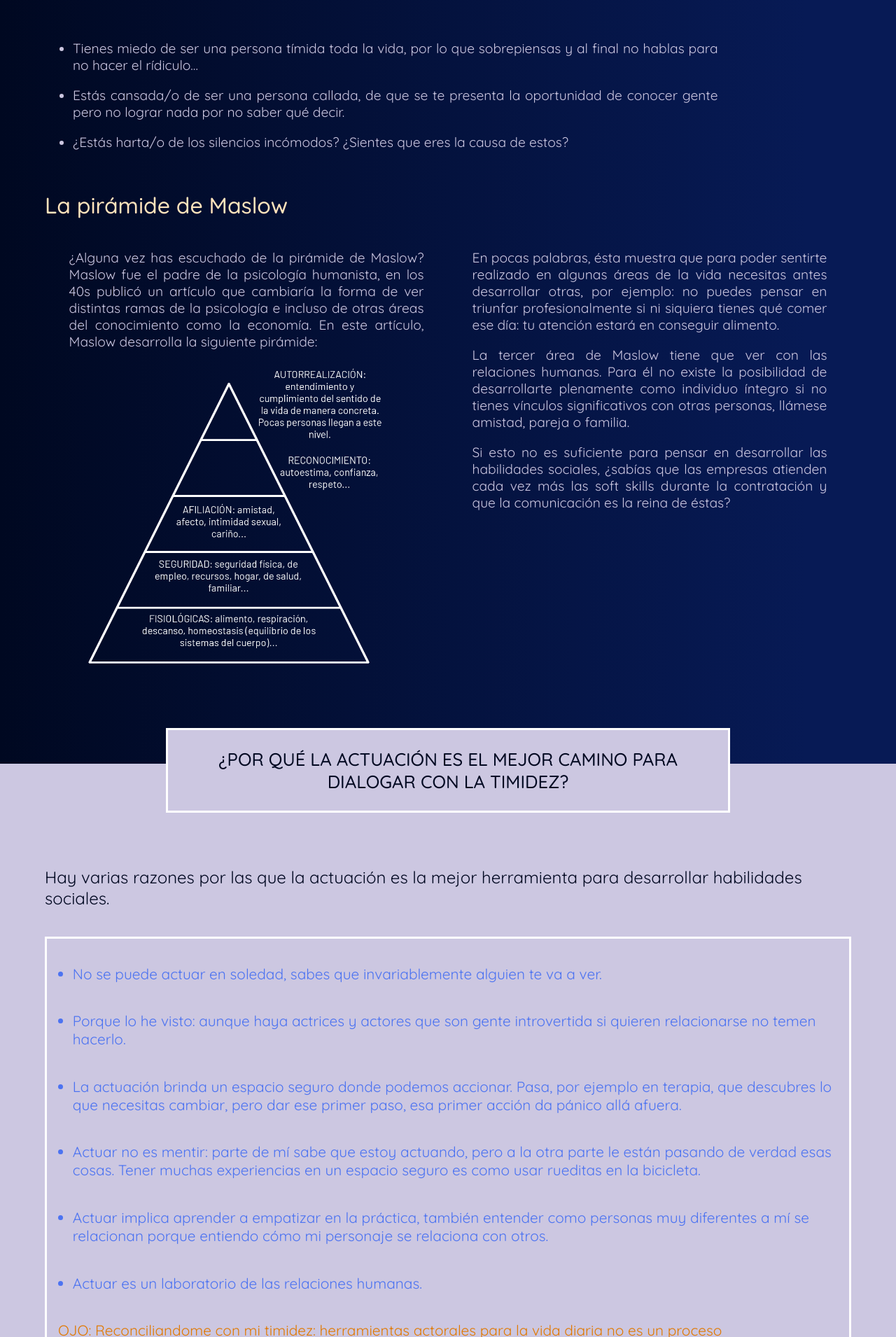
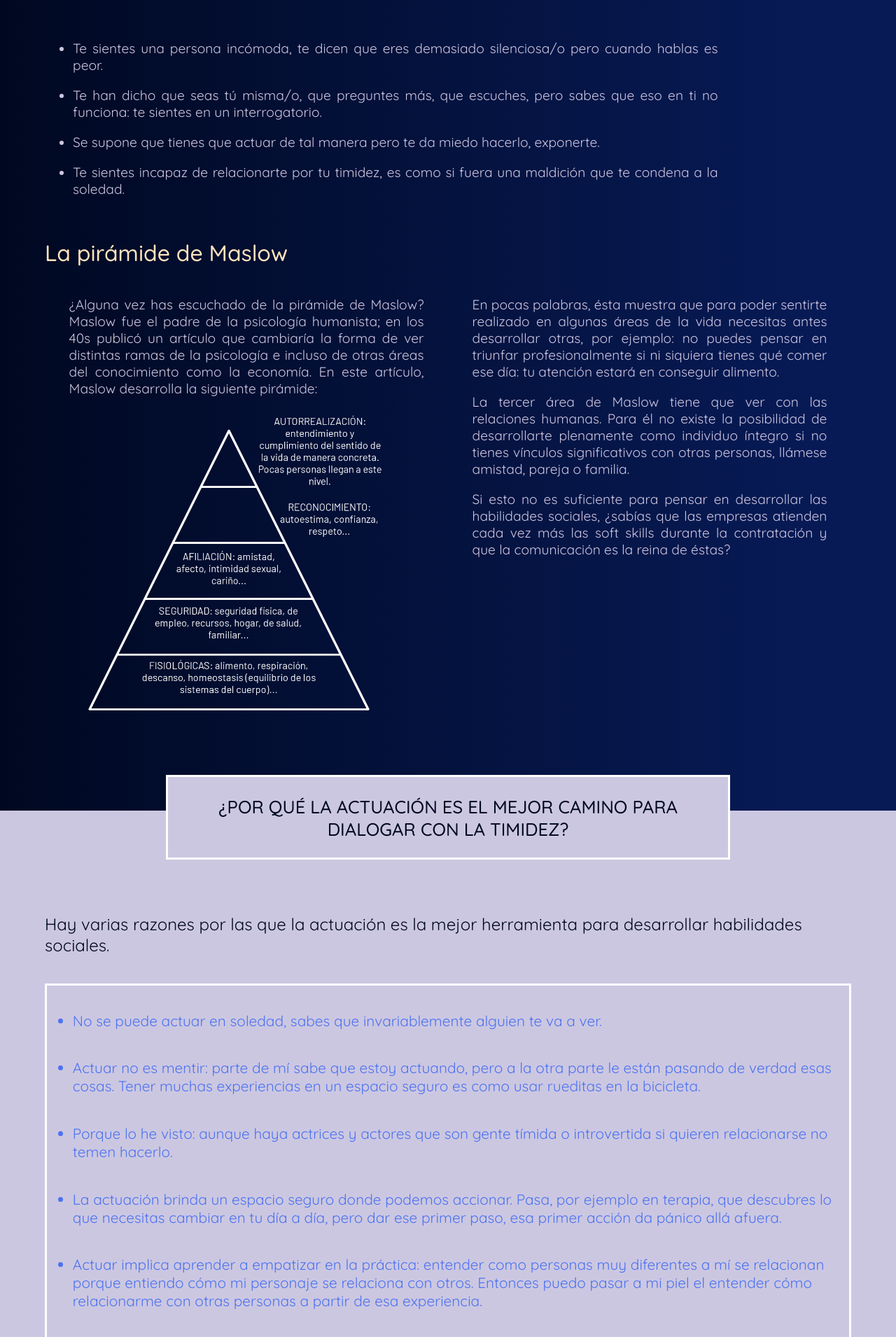
Before and after one commit to JulianRB17/timidez-app, a Next.js app in the folder webinar-frontend/: page /ventas-l in a window 1280 px wide. Shown: the part 890-2800 px from the top of the page at 70% size. Built offline with nearby package versions, Linux system fonts and the light colour scheme.

Commit message:
Revisados copys de las páginas, falta agregar foto de alfombra roja

```diff
--- a/webinar-frontend/src/components/faqs/Faqs.jsx
+++ b/webinar-frontend/src/components/faqs/Faqs.jsx
@@ -59,7 +59,7 @@ export default function Faqs() {
     {
       question: '¿Es seguro pagar en línea?',
       answer:
-        '¡Sí! Todos los pagos que procesamos a nivel nacional e internacional suceden a través de la plataforma de Hotmart donde tus datos y transacciones están totalmente seguras. Hotmart es una plataforma que trabaja con miles de cursos online y desde hace bastante tiempo, así que puedes confiar en su proceso de pago.',
+        '¡Sí! Todos los pagos que procesamos a nivel nacional e internacional suceden a través de la plataforma Hotmart donde tus datos y transacciones están totalmente seguras. Hotmart es una plataforma que trabaja con miles de cursos online y desde hace bastante tiempo, así que puedes confiar en su proceso de pago.',
     },
     {
       question: '¿Este curso es adecuado para todas las edades?',
--- a/webinar-frontend/src/components/info/Info.jsx
+++ b/webinar-frontend/src/components/info/Info.jsx
@@ -82,7 +82,7 @@ export default function Info() {
           vida al teatro: quería transformar mi realidad, que no fuera como
           había sido hasta ese momento. Cada quien puede hacer magia como más le
           plazca, desarrollar la creatividad para darle magia a la vida,
-          transformar la realidad es uno de los ejes de este curso.{' '}
+          transformar la realidad es uno de los ejes de este curso.
         </motion.p>
         <motion.h3
           className="info__subtitle"
@@ -180,7 +180,7 @@ export default function Info() {
           initial={{ opacity: 0.5, x: '-0.5rem' }}
           whileInView={{ opacity: 1, x: 0, transition: { duration: 1 } }}
         >
-          El curso está dividido en 10 sesiones. En las primeras tenderemos más
+          El curso está dividido en 11 sesiones. En las primeras tenderemos más
           a trabajar sobre qué es la timidez, cómo nos afecta, etc. Después
           jugaremos un poco con la actuación y, finalmente, después de un
           proceso bien desarrollado, cuidado y articulado, cada quién tendrá la
@@ -234,7 +234,7 @@ export default function Info() {
               El mundo está constituido por una gran cantidad de personas
               tímidaz, sin embargo no está hecho para éstas. Durante este módulo
               aprenderás cómo darle lugar a tu voz en un mundo que está
-              estructurado para acallarla.{' '}
+              estructurado para acallarla.
             </p>
             <p className="info__text">
               Empezaremos con la escritura, abrazaremos las ventajas de la
@@ -283,12 +283,11 @@ export default function Info() {
               psicología, parte de la filosofía y el arte se dedican a entender
               ese mundo que se encuentra construido dentro de cada persona. A
               ese universo individual le llamamos mundo interno. A través de
-              aprender a relacionarte con él a través de la imaginación es
-              posible empoderarte en el mundo real. La inteligencia
-              intrapersonal -la capacidad de profundizar el vínculo que tiene
-              cada persona consigo misma- e interpersonal -la capacidad de
-              profundizar y generar vínculos con otras personas- están
-              profundamente relacionadas.
+              aprender a relacionarte con él usando la imaginación es posible
+              empoderarte en el mundo real. La inteligencia intrapersonal -la
+              capacidad de profundizar el vínculo que tiene cada persona consigo
+              misma- e interpersonal -la capacidad de profundizar y generar
+              vínculos con otras personas- están profundamente relacionadas.
             </p>
             <p className="info__text">
               Durante este módulo aprenderás herramientas para conectar con tu
@@ -360,7 +359,7 @@ export default function Info() {
               cuando esto sucede, no es tan fácil como aparenta el apropiarse de
               esas palabras. Pensemos en un contexto no actoral: una
               conferencia, por ejemplo, ¿quién no ha estado en una que es
-              profpundamente aburrida porque quien está dándola sólo está
+              profundamente aburrida porque quien está dándola sólo está
               leyendo?
             </p>
             <p className="info__text">
--- a/webinar-frontend/src/components/intro/Intro.jsx
+++ b/webinar-frontend/src/components/intro/Intro.jsx
@@ -21,17 +21,20 @@ export default function IntroVentas() {
         }}
       >
         <li className="intro-ventas__text">
-          Tienes miedo de ser una persona tímida toda la vida, por lo que
-          sobrepiensas y al final no hablas para no hacer el rídiculo…
+          Te sientes una persona incómoda, te dicen que eres demasiado
+          silenciosa/o pero cuando hablas es peor.
         </li>
         <li className="intro-ventas__text">
-          Estás cansada/o de ser una persona callada, de que se te presenta la
-          oportunidad de conocer gente pero no lograr nada por no saber qué
-          decir.
+          Te han dicho que seas tú misma/o, que preguntes más, que escuches,
+          pero sabes que eso en ti no funciona: te sientes en un interrogatorio.
         </li>
         <li className="intro-ventas__text">
-          ¿Estás harta/o de los silencios incómodos? ¿Sientes que eres la causa
-          de estos?
+          Se supone que tienes que actuar de tal manera pero te da miedo
+          hacerlo, exponerte.
+        </li>
+        <li className="intro-ventas__text">
+          Te sientes incapaz de relacionarte por tu timidez, es como si fuera
+          una maldición que te condena a la soledad.
         </li>
       </motion.ul>
       <motion.h3
@@ -53,7 +56,7 @@ export default function IntroVentas() {
           <p className="intro-ventas__text">
             ¿Alguna vez has escuchado de la pirámide de{' '}
             <span className="intro-ventas__accent">Maslow</span>? Maslow fue el
-            padre de la psicología humanista, en los 40s publicó un artículo que
+            padre de la psicología humanista; en los 40s publicó un artículo que
             cambiaría la forma de ver distintas ramas de la psicología e incluso
             de otras áreas del conocimiento como la economía. En este artículo,
             Maslow desarrolla la siguiente pirámide:
--- a/webinar-frontend/src/components/justificacion/Justificacion.jsx
+++ b/webinar-frontend/src/components/justificacion/Justificacion.jsx
@@ -39,29 +39,6 @@ export default function Justificacion() {
             transition: { duration: 1 },
           }}
         >
-          Porque lo he visto: aunque haya actrices y actores que son gente
-          introvertida si quieren relacionarse no temen hacerlo.
-        </motion.li>
-        <motion.li
-          className="justificacion__list-element"
-          initial={{ x: '-20px' }}
-          whileInView={{
-            x: 0,
-            transition: { duration: 1 },
-          }}
-        >
-          La actuación brinda un espacio seguro donde podemos accionar. Pasa,
-          por ejemplo en terapia, que descubres lo que necesitas cambiar, pero
-          dar ese primer paso, esa primer acción da pánico allá afuera.{' '}
-        </motion.li>
-        <motion.li
-          className="justificacion__list-element"
-          initial={{ x: '-20px' }}
-          whileInView={{
-            x: 0,
-            transition: { duration: 1 },
-          }}
-        >
           Actuar no es mentir: parte de mí sabe que estoy actuando, pero a la
           otra parte le están pasando de verdad esas cosas. Tener muchas
           experiencias en un espacio seguro es como usar rueditas en la
@@ -75,9 +52,35 @@ export default function Justificacion() {
             transition: { duration: 1 },
           }}
         >
-          Actuar implica aprender a empatizar en la práctica, también entender
-          como personas muy diferentes a mí se relacionan porque entiendo cómo
-          mi personaje se relaciona con otros.
+          Porque lo he visto: aunque haya actrices y actores que son gente
+          tímida o introvertida si quieren relacionarse no temen hacerlo.
+        </motion.li>
+        <motion.li
+          className="justificacion__list-element"
+          initial={{ x: '-20px' }}
+          whileInView={{
+            x: 0,
+            transition: { duration: 1 },
+          }}
+        >
+          La actuación brinda un espacio seguro donde podemos accionar. Pasa,
+          por ejemplo en terapia, que descubres lo que necesitas cambiar en tu
+          día a día, pero dar ese primer paso, esa primer acción da pánico allá
+          afuera.{' '}
+        </motion.li>
+        <motion.li
+          className="justificacion__list-element"
+          initial={{ x: '-20px' }}
+          whileInView={{
+            x: 0,
+            transition: { duration: 1 },
+          }}
+        >
+          Actuar implica aprender a empatizar en la práctica: entender como
+          personas muy diferentes a mí se relacionan porque entiendo cómo mi
+          personaje se relaciona con otros. Entonces puedo pasar a mi piel el
+          entender cómo relacionarme con otras personas a partir de esa
+          experiencia.
         </motion.li>
         <motion.li
           className="justificacion__list-element"
--- a/webinar-frontend/src/components/venta/Venta.jsx
+++ b/webinar-frontend/src/components/venta/Venta.jsx
@@ -19,9 +19,9 @@ export default function Venta() {
         <h2 className="venta__title">Este programa es para ti si...</h2>
 
         <li className="venta__text">
-          Te sientes encerrada/o en una burbuja de soledad y no sabes cómo salir
-          de ella.
+          Te aterra llegar a un lugar con nuevas personas.
         </li>
+        <li className="venta__text"></li>
         <li className="venta__text">
           Crees que has dejado pasar experiencias increíbles por tu timidez y no
           quieres que toda tu vida sea así: viendo desde lejos lo que deseas.
```
